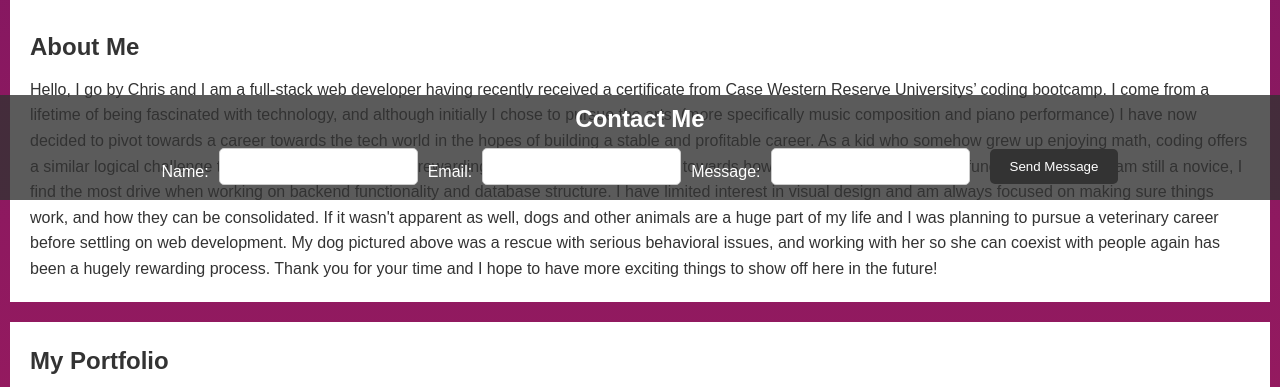
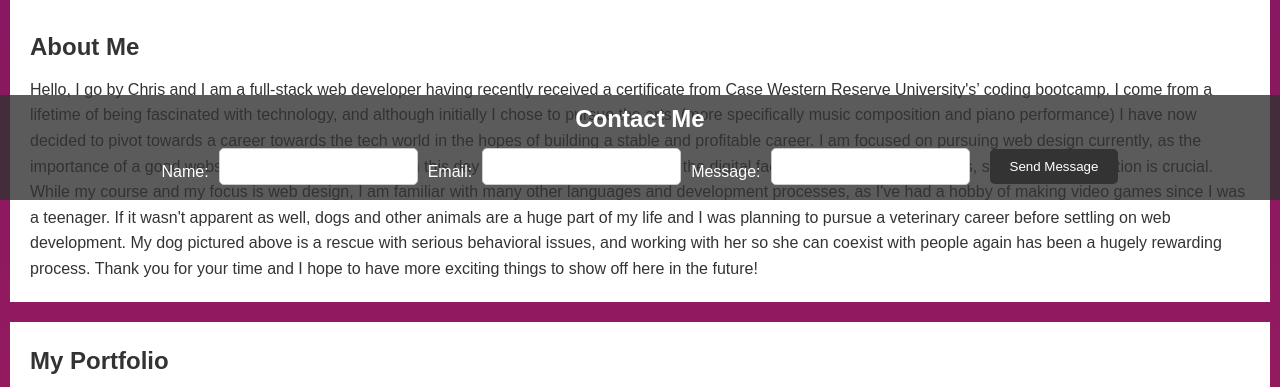
Before and after one commit to cschmidt216/Chris-S-Portfolio, a plain HTML site: page index.html in a window 1280 px wide. Shown: the part 600-987 px from the top of the page. Drawn offline with Linux system fonts and the light colour scheme.

Commit message:
Update index.html

```diff
--- a/index.html
+++ b/index.html
@@ -27,7 +27,7 @@
   <main>
     <section id="about" class="section">
       <h2>About Me</h2>
-      <p>Hello, I go by Chris and I am a full-stack web developer having recently received a certificate from Case Western Reserve Universitys’ coding bootcamp. I come from a lifetime of being fascinated with technology, and although initially I chose to pursue the arts, (more specifically music composition and piano performance) I have now decided to pivot towards a career towards the tech world in the hopes of building a stable and profitable career. As a kid who somehow grew up enjoying math, coding offers a similar logical challenge to be solved that I find to be rewarding and occasionally insightful towards how technology I already know functions. Although I am still a novice, I find the most drive when working on backend functionality and database structure. I have limited interest in visual design and am always focused on making sure things work, and how they can be consolidated. If it wasn't apparent as well, dogs and other animals are a huge part of my life and I was planning to pursue a veterinary career before settling on web development. My dog pictured above was a rescue with serious behavioral issues, and working with her so she can coexist with people again has been a hugely rewarding process.  Thank you for your time and I hope to have more exciting things to show off here in the future!</p>
+      <p>Hello, I go by Chris and I am a full-stack web developer having recently received a certificate from Case Western Reserve University's’ coding bootcamp. I come from a lifetime of being fascinated with technology, and although initially I chose to pursue the arts, (more specifically music composition and piano performance) I have now decided to pivot towards a career towards the tech world in the hopes of building a stable and profitable career. I am focused on pursuing web design currently, as the importance of a good website cannot be understated in this day and age. I see a website as the digital face of a company or business, so proper presentation is crucial. While my course and my focus is web design, I am familiar with many other languages and development processes, as I've had a hobby of making video games since I was a teenager. If it wasn't apparent as well, dogs and other animals are a huge part of my life and I was planning to pursue a veterinary career before settling on web development. My dog pictured above is a rescue with serious behavioral issues, and working with her so she can coexist with people again has been a hugely rewarding process.  Thank you for your time and I hope to have more exciting things to show off here in the future!</p>
     </section>
     <section id="portfolio" class="section portfolio-section">
       <h2>My Portfolio</h2>
```
